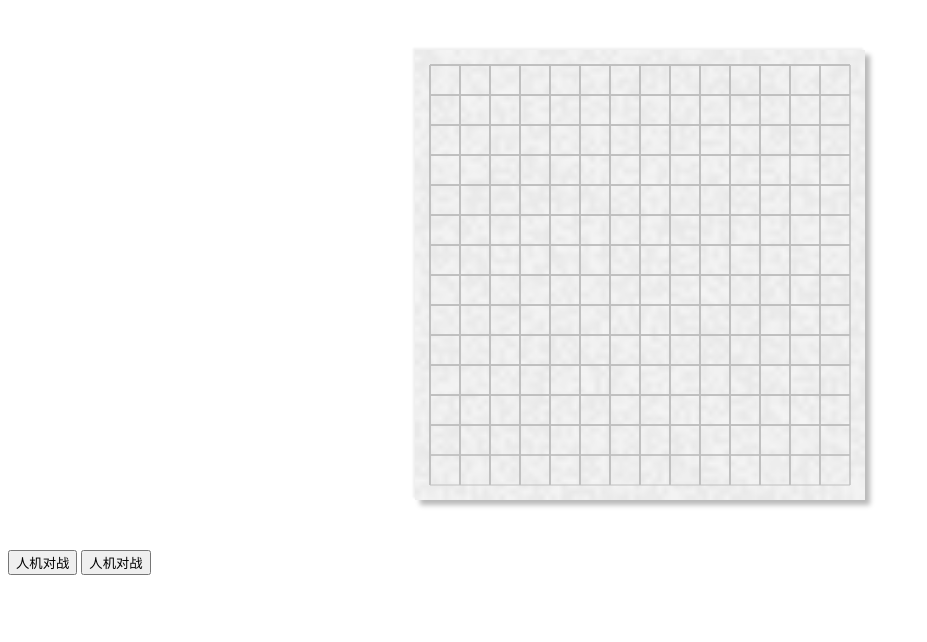
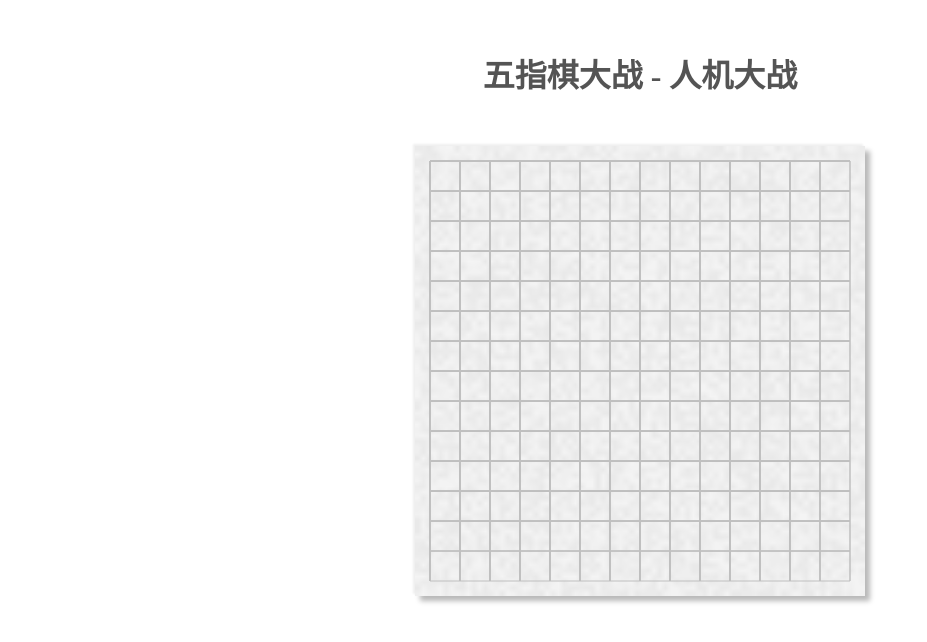
Before and after one commit to hjjia/js_exercises, a plain HTML site: page demo-chess/index.html in a window 1280 px wide. Shown: the whole page, without its empty margins (0-927 px from the left). Drawn offline with Linux system fonts and the light colour scheme.

Commit message:
五指棋AI篇 -> ai

```diff
--- a/demo-chess/index.html
+++ b/demo-chess/index.html
@@ -2,16 +2,17 @@
 <html lang="en">
 <head>
     <meta charset="UTF-8">
-    <title></title>
+    <title>五指棋大战 - 『卟倒翁』... 佳</title>
     <link href="../public/chess/css/chess.css" rel="stylesheet" type="text/css">
 </head>
 <body>
-    <canvas id="chess" width="450px" height="450px"></canvas>
-    <div >
-        <button id="p-to-c">人机对战</button>
-        <button id="p-to-p">人机对战</button>
+    <div class="title">
+        <h1>五指棋大战 - 人机大战</h1>
     </div>
-    <!--<script src="../public/chess/js/AI.js"></script>-->
+    <div class="canvas">
+        <canvas id="chess" width="450px" height="450px"></canvas>
+    </div>
+
     <script src="../public/chess/js/chess.js"></script>
 </body>
 </html>
--- a/public/chess/css/chess.css
+++ b/public/chess/css/chess.css
@@ -1,6 +1,20 @@
 *{
     -webkit-box-sizing: border-box;
     box-sizing: border-box;
+}
+body{
+    font-size: 14px;
+    color: #545454;
+}
+.title{
+    margin-top: 50px;
+    text-align: center;
+    font-size: 16px;
+}
+.canvas{
+    position: relative;
+    width: 750px;
+    margin: 0 auto;
 }
 #chess{
     display: block;
@@ -8,3 +22,12 @@
     box-shadow: -2px -2px 2px #efefef,5px 5px 5px #b9b9b9;
     background: url("../images/whiteBg.png") repeat;
 }
+.bar{
+    text-align: center;
+}
+.nav-bar{
+    position: absolute;
+    top: 100px;
+    right: 0;
+    width: 100px;
+}
```
